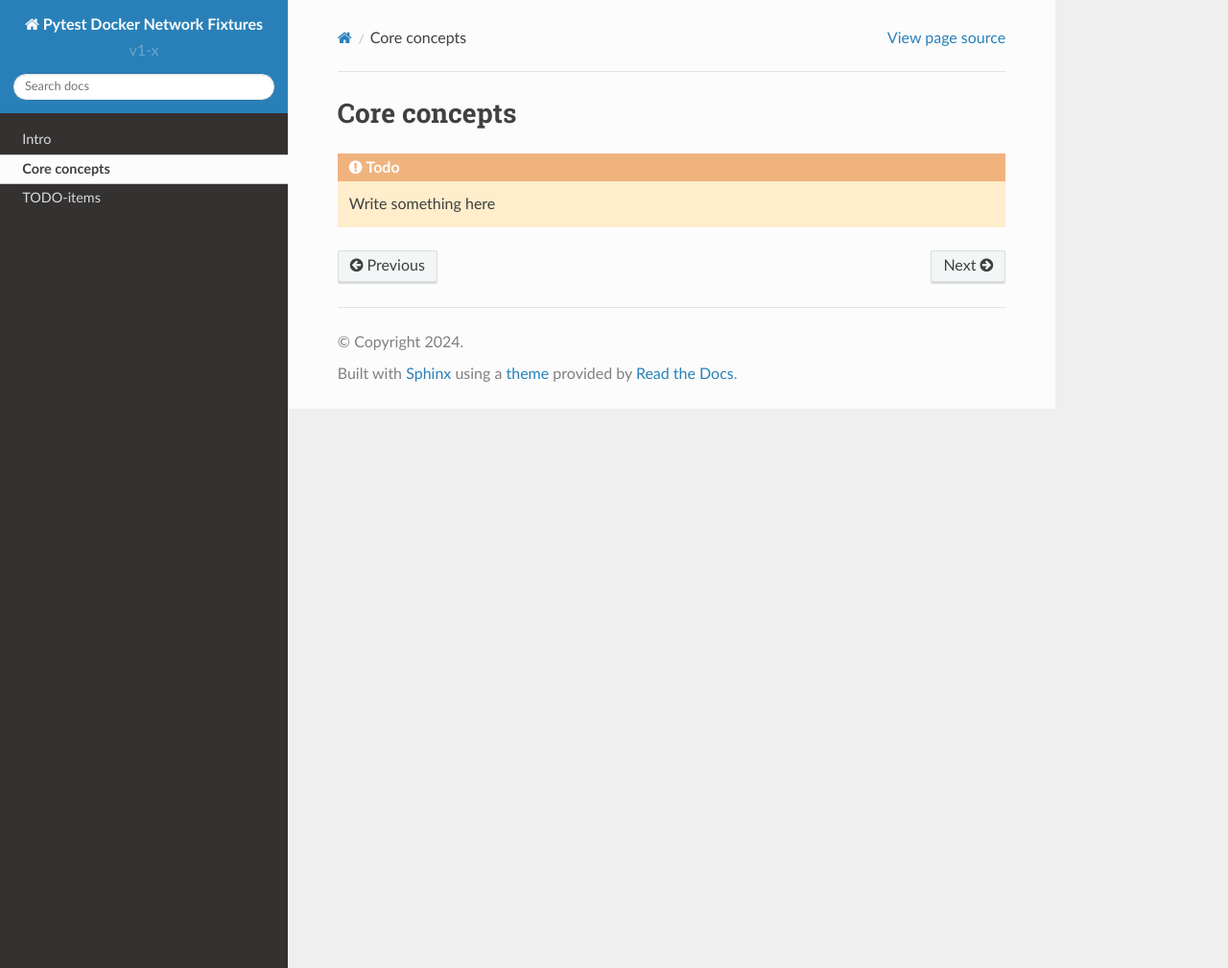
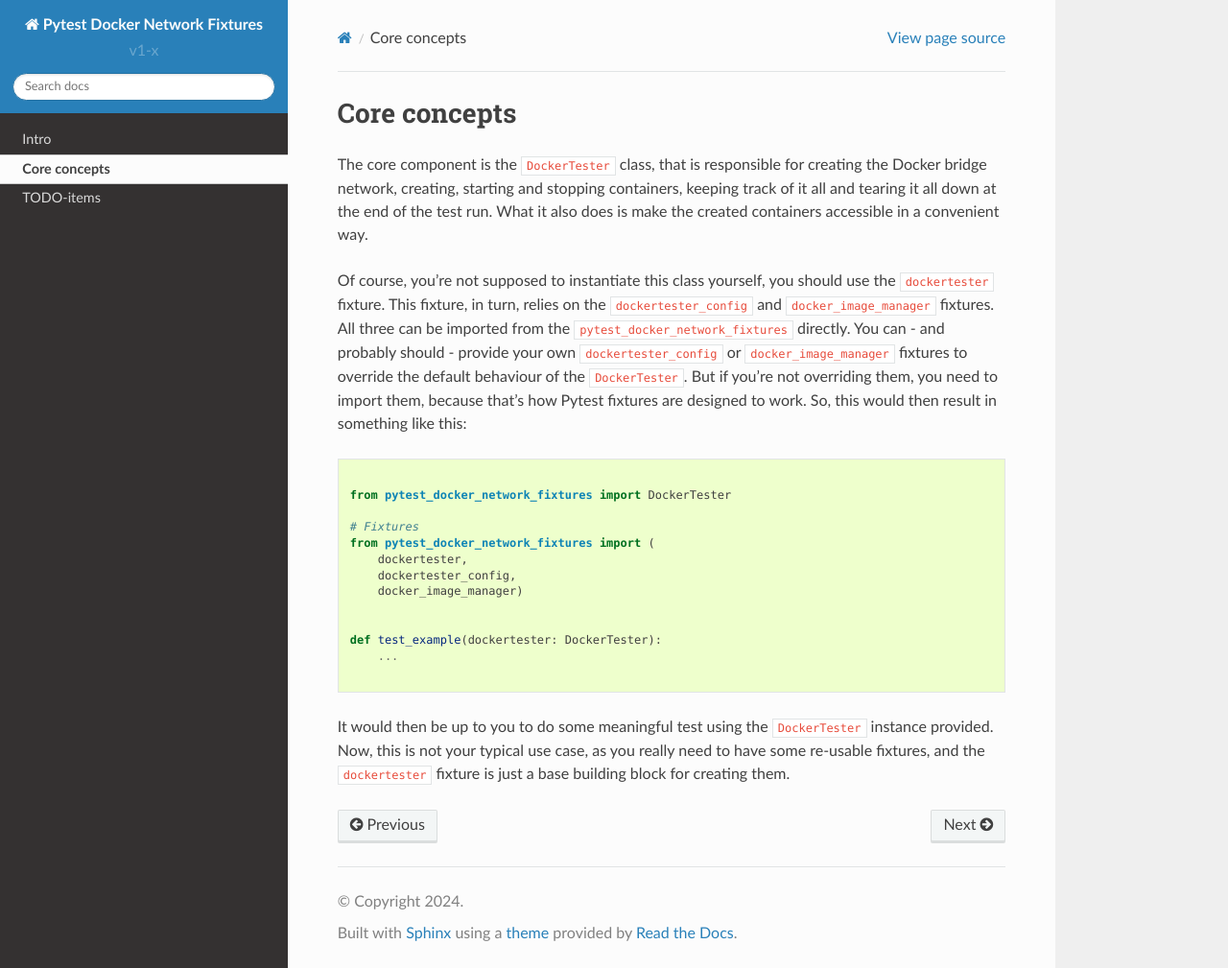
Before and after one commit to TOPdesk/pytest-docker-network-fixtures, a Sphinx documentation site: the page built from documentation/source/core-concepts.md, in a window 1280 px wide and 1009 px high. Shown: the whole window at 96% size. Built offline with Sphinx 7.4.7 and the Read the Docs theme 2.0.0, drawn with Linux system fonts in a browser that asks for light colours; formulas are drawn with MathJax 3.

Commit message:
Expand core concepts a little

````diff
--- a/documentation/source/core-concepts.md
+++ b/documentation/source/core-concepts.md
@@ -1,5 +1,36 @@
 # Core concepts
 
-```{todo}
-Write something here
+The core component is the `DockerTester` class, that is responsible for creating the
+Docker bridge network, creating, starting and stopping containers, keeping track of it
+all and tearing it all down at the end of the test run. What it also does is make the
+created containers accessible in a convenient way.
+
+Of course, you're not supposed to instantiate this class yourself, you should use the
+`dockertester` fixture. This fixture, in turn, relies on the `dockertester_config` and
+`docker_image_manager` fixtures. All three can be imported from the
+`pytest_docker_network_fixtures` directly. You can - and probably should - provide your
+own `dockertester_config` or `docker_image_manager` fixtures to override the default
+behaviour of the `DockerTester`. But if you're not overriding them, you need to import
+them, because that's how Pytest fixtures are designed to work. So, this would then
+result in something like this:
+
+```python
+
+from pytest_docker_network_fixtures import DockerTester
+
+# Fixtures
+from pytest_docker_network_fixtures import (
+    dockertester,
+    dockertester_config,
+    docker_image_manager)
+
+
+def test_example(dockertester: DockerTester):
+    ...
+
 ```
+
+It would then be up to you to do some meaningful test using the `DockerTester` instance
+provided. Now, this is not your typical use case, as you really need to have some
+re-usable fixtures, and the `dockertester` fixture is just a base building block for
+creating them.
````
